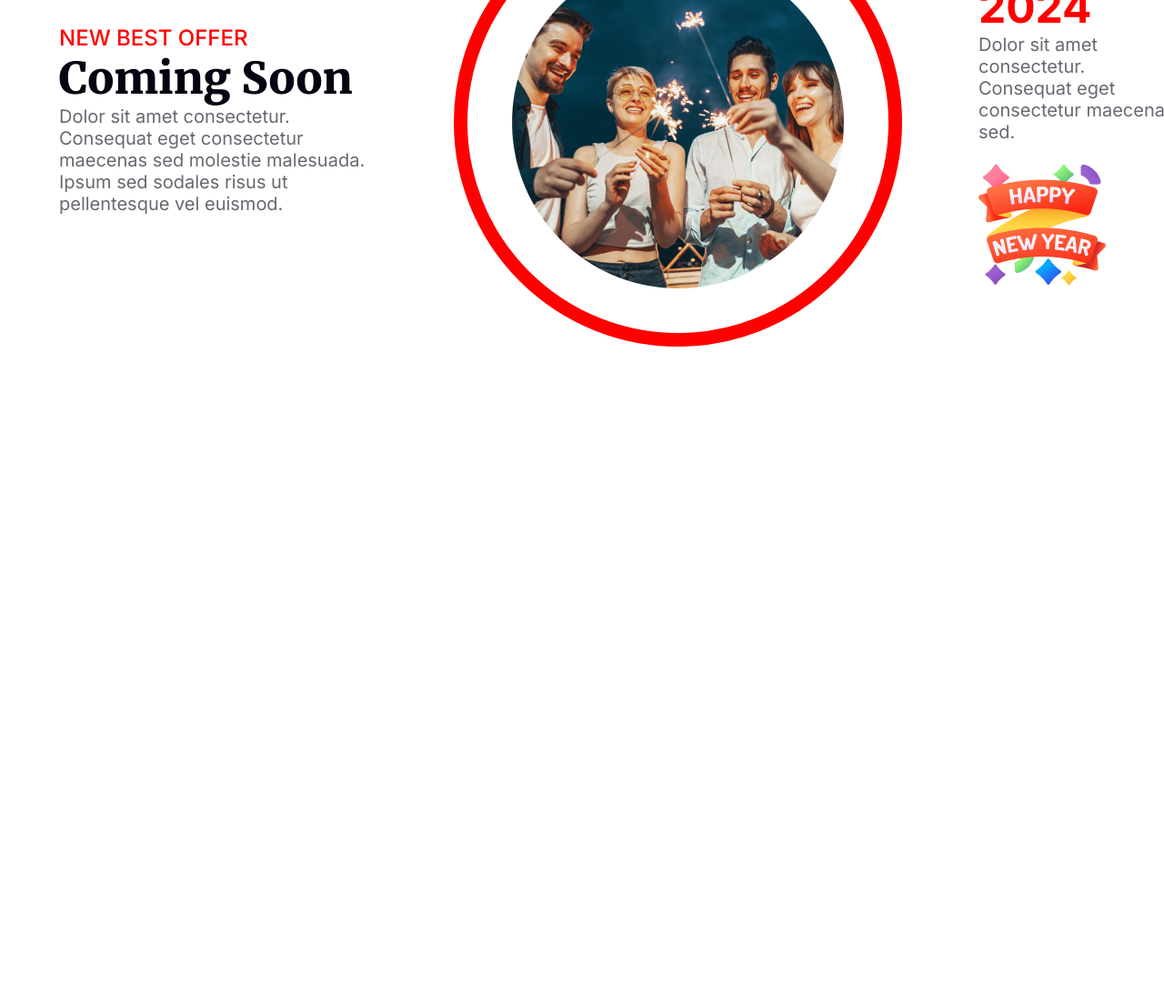
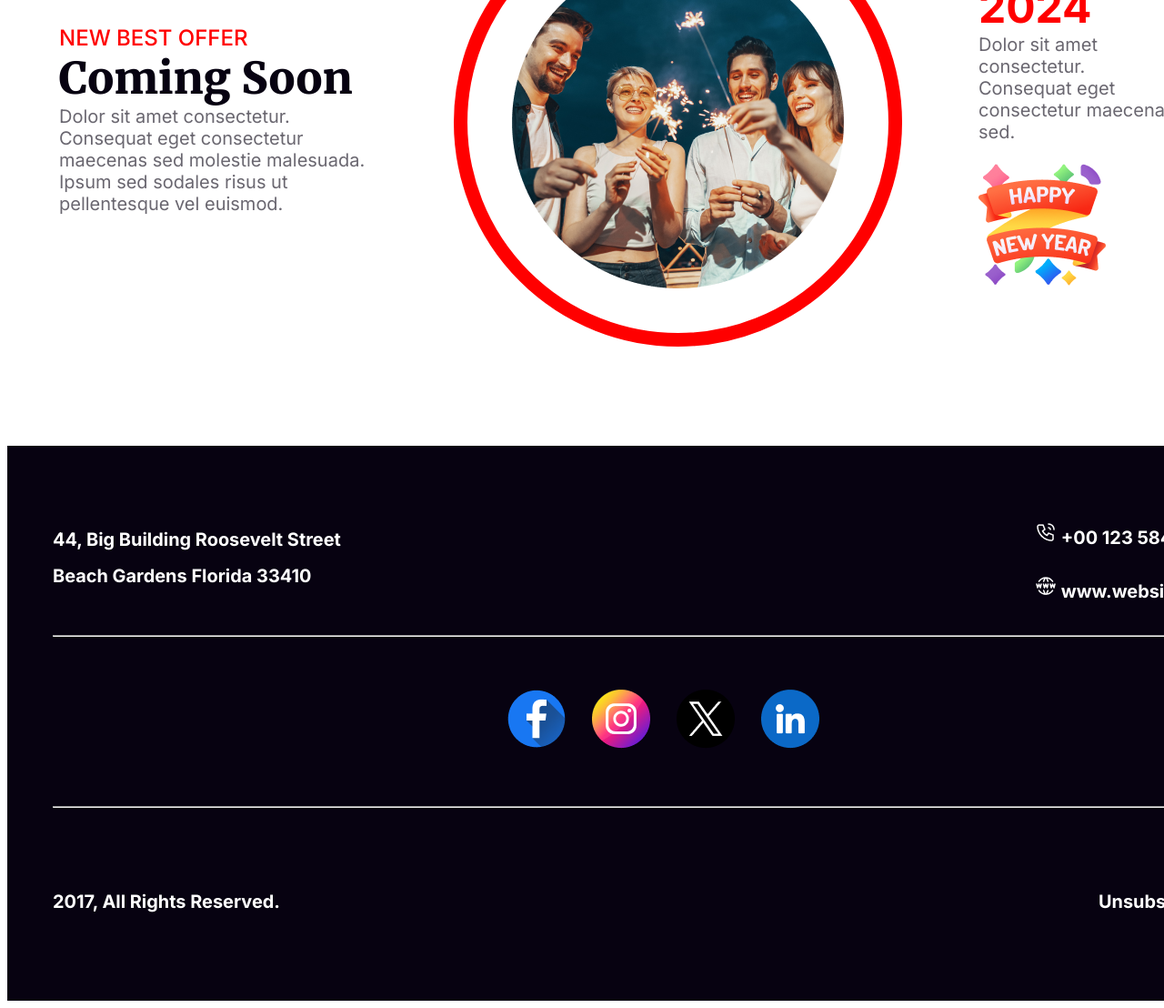
Before and after one commit to TanvirRahmanAlif/New-Year, a plain HTML site: page index.html in a window 1280 px wide. Shown: the part 2866-3974 px from the top of the page at 91% size. Before the commit the page ends 3247 px from the top, so only its background shows below. Drawn offline with Linux system fonts and the light colour scheme.

Commit message:
Add Footer

```diff
--- a/index.html
+++ b/index.html
@@ -11,7 +11,7 @@
     <link
         href="https://fonts.googleapis.com/css2?family=Inter:wght@100;200;300;400;500;600;700;800;900&family=Merriweather:ital,wght@0,300;0,400;0,700;0,900;1,300;1,400;1,700;1,900&display=swap"
         rel="stylesheet">
-        <link rel="shortcut icon" href="resources/New Year Photo.png" type="image/x-icon">
+    <link rel="shortcut icon" href="resources/New Year Photo.png" type="image/x-icon">
 </head>
 
 <body>
@@ -46,7 +46,8 @@
             <div>
                 <p class="ps3"><span style="color: #FF0000;">Place:</span> New Park Hotel <br>
                     <span style="color: #FF0000;">Date:</span> 31 December Night 2023 <br>
-                    <span style="color: #FF0000;">Time:</span> Evening 7.30 pm to 12.30 am</p>
+                    <span style="color: #FF0000;">Time:</span> Evening 7.30 pm to 12.30 am
+                </p>
             </div>
             <div><button class="btn-s3">Join Now</button></div>
         </section>
@@ -54,7 +55,8 @@
             <div class="offer">
                 <h3 id="d">NEW BEST OFFER</h3>
                 <h2 id="e">Coming Soon</h2>
-                <p id="f">Dolor sit amet consectetur. Consequat eget consectetur maecenas sed molestie malesuada. Ipsum sed sodales risus ut pellentesque vel euismod. </p>
+                <p id="f">Dolor sit amet consectetur. Consequat eget consectetur maecenas sed molestie malesuada. Ipsum
+                    sed sodales risus ut pellentesque vel euismod. </p>
             </div>
             <div class="circle"></div>
             <div class="offer2">
@@ -64,7 +66,28 @@
             </div>
         </section>
     </main>
-    <footer></footer>
+    <footer>
+        <div class="f1">
+            <div>
+                <h5 style="width: 350px;">44, Big Building Roosevelt Street Beach Gardens Florida 33410</h5>
+            </div>
+            <div  style="line-height: 0px;">
+                <h5><img src="resources/Call.png" alt="Call"> +00 123 584 124</h5>
+                <h5><img src="resources/Website.png" alt="Website"> www.website.com</h5>
+            </div>
+        </div>
+        <hr>
+        <div class="f2"><a href=""><img src="resources/Facebook.png" alt="FaceBook"></a>
+            <a href=""><img src="resources/Instagram.png" alt="Instagram"></a>
+            <a href=""><img src="resources/Twitter.png" alt="Twitter"></a>
+            <a href=""><img src="resources/Linkedin.png" alt="LinkedIN"></a>
+        </div>
+        <hr>
+        <div class="f3">
+            <h5>2017, All Rights Reserved.</h5>
+            <h5>Unsubscribe</h5>
+        </div>
+    </footer>
 </body>
 
 </html>
--- a/newyear.css
+++ b/newyear.css
@@ -240,3 +240,49 @@ a {
     font-weight: 400;
     margin-top: 0px;
 }
+
+/* Footer Section */
+
+footer {
+    background: #070211;
+    width: 1400px;
+    height: 610px;
+    flex-shrink: 0;
+    margin-top: 120px;
+}
+
+.f1 {
+    display: flex;
+    gap: 730px;
+    color: #FFF;
+    font-family: Inter;
+    font-size: 24px;
+    font-style: normal;
+    font-weight: 500;
+    line-height: 40px;
+    padding: 50px 0px 0px 50px;
+}
+
+.f2 {
+    margin-left: 550px;
+    padding: 50px 0px 50px 0px;
+}
+.f2 a{
+    margin-right: 25px;
+}
+
+.f3 {
+    display: flex;
+    color: #FFF;
+    font-family: Inter;
+    font-size: 24px;
+    font-style: normal;
+    font-weight: 500;
+    line-height: normal;
+    gap: 900px;
+    padding: 50px 10px 0px 50px;
+}
+hr{
+    margin-left: 50px;
+    margin-right: 50px;
+}
```
